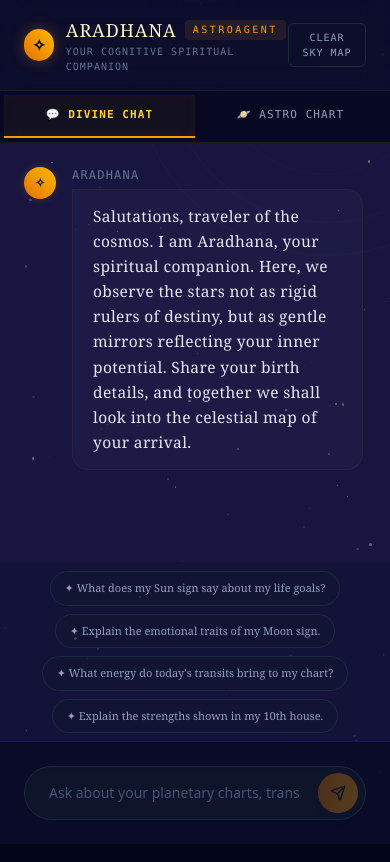
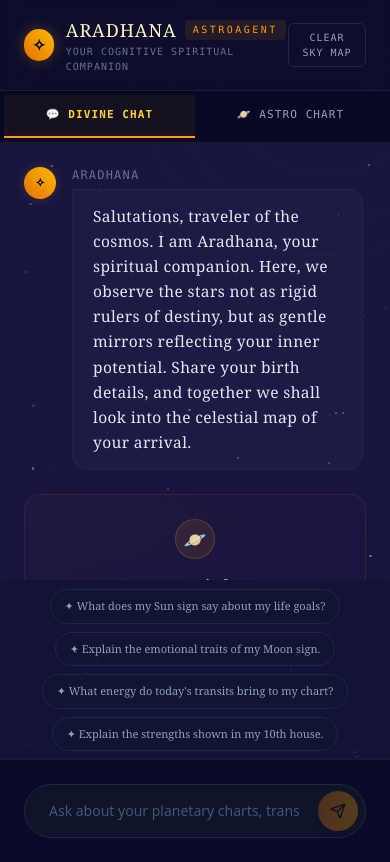
Before and after one commit to yashsinghal1234/AstroAgent, a React (Vite) app in the folder frontend/: page / in a window 390 px wide. Both pictures are taken after a click on the button "💬 DIVINE CHAT". Built offline with nearby package versions, Linux system fonts and the light colour scheme; a web font is replaced by a local one.

Commit message:
feat(frontend): default to chart tab on mobile if chart not set, add onboarding CTA card inside chat panel

```diff
--- a/frontend/src/App.jsx
+++ b/frontend/src/App.jsx
@@ -448,7 +448,10 @@ export default function App() {
   const [streamingText, setStreamingText] = useState("");
   const [activeStep, setActiveStep] = useState(""); // Classification, Geocoding, Calculation, Interpretation
   const [isFormOpen, setIsFormOpen] = useState(true);
-  const [activeMobileTab, setActiveMobileTab] = useState("chat");
+  const [activeMobileTab, setActiveMobileTab] = useState(() => {
+    const saved = localStorage.getItem("astroagent_natal_chart");
+    return saved ? "chat" : "chart";
+  });
 
   const messagesEndRef = useRef(null);
 
@@ -664,6 +667,8 @@ export default function App() {
       setBirthDetails({ date: "", time: "", place: "" });
       setNatalChart(null);
       setLogs([]);
+      setActiveMobileTab("chart");
+      setIsFormOpen(true);
     }
   };
 
@@ -898,6 +903,31 @@ export default function App() {
               </div>
             ))}
 
+            {/* Premium Onboarding CTA Card if Chart is not cast yet */}
+            {!natalChart && (
+              <div className="max-w-md mx-auto p-6 rounded-2xl bg-gradient-to-br from-amber-500/[0.03] to-transparent border border-amber-500/10 backdrop-blur-sm shadow-xl text-center space-y-4 my-6 animate-fadeIn">
+                <div className="h-10 w-10 rounded-full bg-amber-500/10 border border-amber-500/20 flex items-center justify-center mx-auto text-amber-400 text-lg select-none">
+                  🪐
+                </div>
+                <div className="space-y-1.5">
+                  <h4 className="font-serif text-sm font-semibold text-amber-100 tracking-wide">Cast Your Birth Map</h4>
+                  <p className="text-[11px] text-slate-400 leading-relaxed px-4">
+                    Aradhana requires your date, time, and city of birth to align with the stars and provide personalized guidance.
+                  </p>
+                </div>
+                <button
+                  type="button"
+                  onClick={() => {
+                    setActiveMobileTab("chart");
+                    setIsFormOpen(true);
+                  }}
+                  className="inline-flex items-center gap-2 bg-gradient-to-r from-amber-600 to-amber-500 text-slate-950 font-mono tracking-widest uppercase text-[10px] px-5 py-2.5 rounded-lg font-bold shadow-lg hover:shadow-amber-500/10 transition-all hover:scale-[1.02] active:scale-[0.98]"
+                >
+                  Configure Birth Details 👉
+                </button>
+              </div>
+            )}
+
             {/* STEAMING TEXT / LOADER STATE */}
             {isStreaming && (
               <div className="flex gap-4 max-w-3xl mr-auto animate-fadeIn">
```
